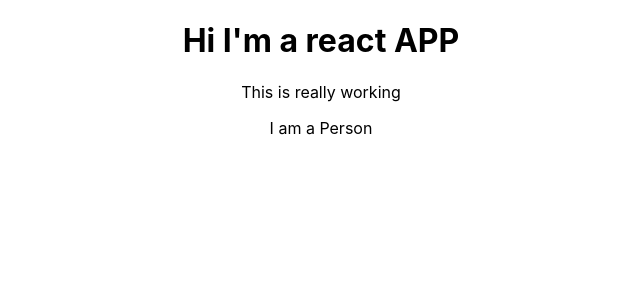
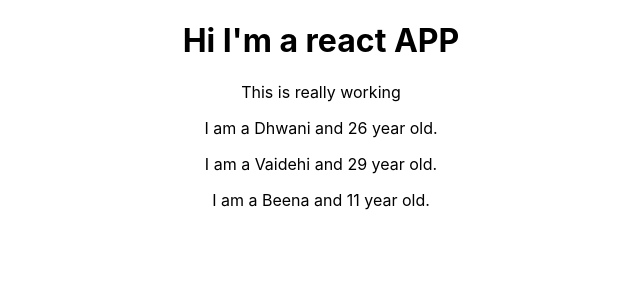
Before and after one commit to shahbhumi53/react-complete-guide, a React (Create React App) app: page / in a window 1280 px wide. Shown: the top 300 px of the page, without its empty margins (319-959 px from the left). Built offline with nearby package versions, Linux system fonts and the light colour scheme.

Commit message:
wrap dynamic content in JSX

```diff
--- a/src/App.js
+++ b/src/App.js
@@ -11,7 +11,9 @@ function App() {
         <div className="App">
             <h1>Hi I'm a react APP</h1>
             <p>This is really working</p>
-            <Person></Person>
+            <Person name="Dhwani" age="21" />
+            <Person name="Vaidehi" age="23" />
+            <Person name="Beena" age="22" />
         </div>
     );
     // things behind this works like this, that is why in above syntax we
--- a/src/Person/Person.js
+++ b/src/Person/Person.js
@@ -1,7 +1,8 @@
 import React from 'react';
 
-const person = () => {
-    return <p>I am a Person</p>;
+const person = (props) => {
+    // dynamic content can be part of JSX, just need to wrap it on curly braces
+    return <p>I am a { props.name } and { Math.floor(Math.random() * 30) } year old.</p>;
 };
 
 export default person;
```
Also changed, not shown: 1 other file (tests, documents, lock files or other folders).
